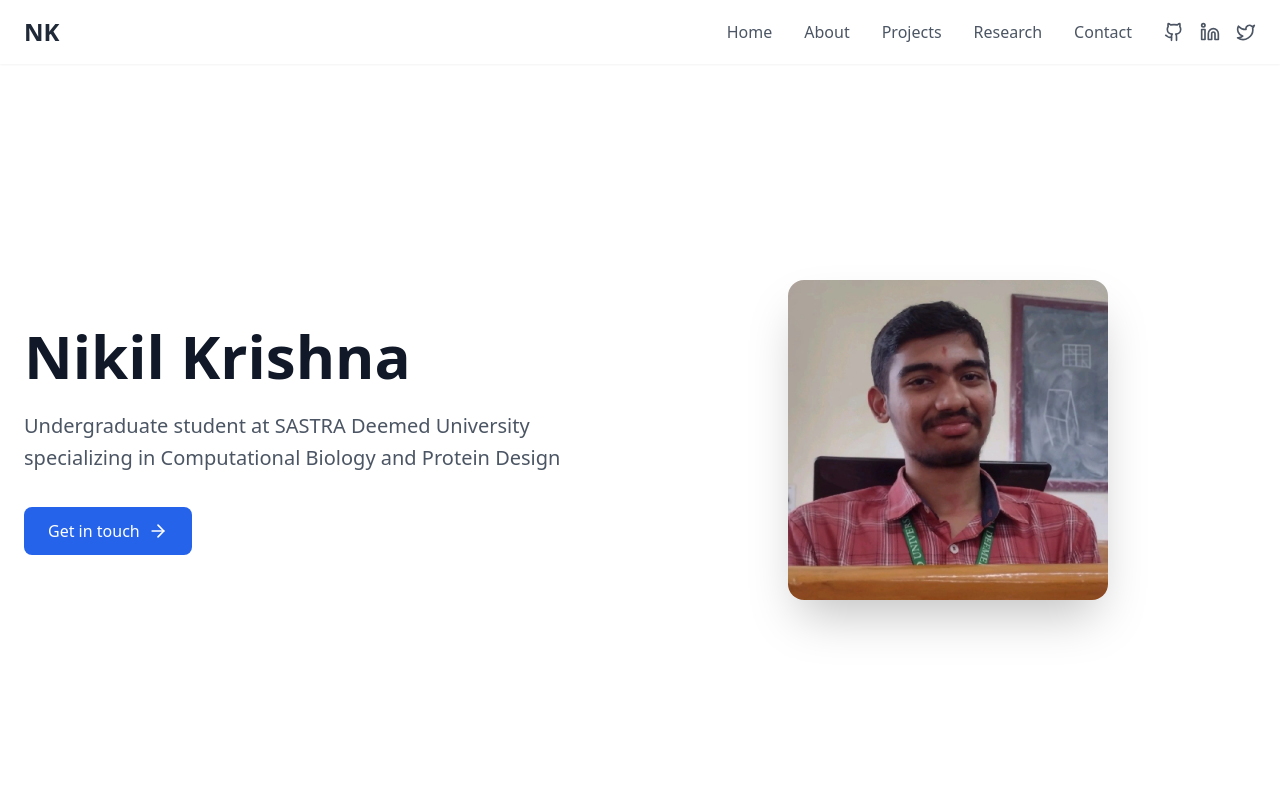
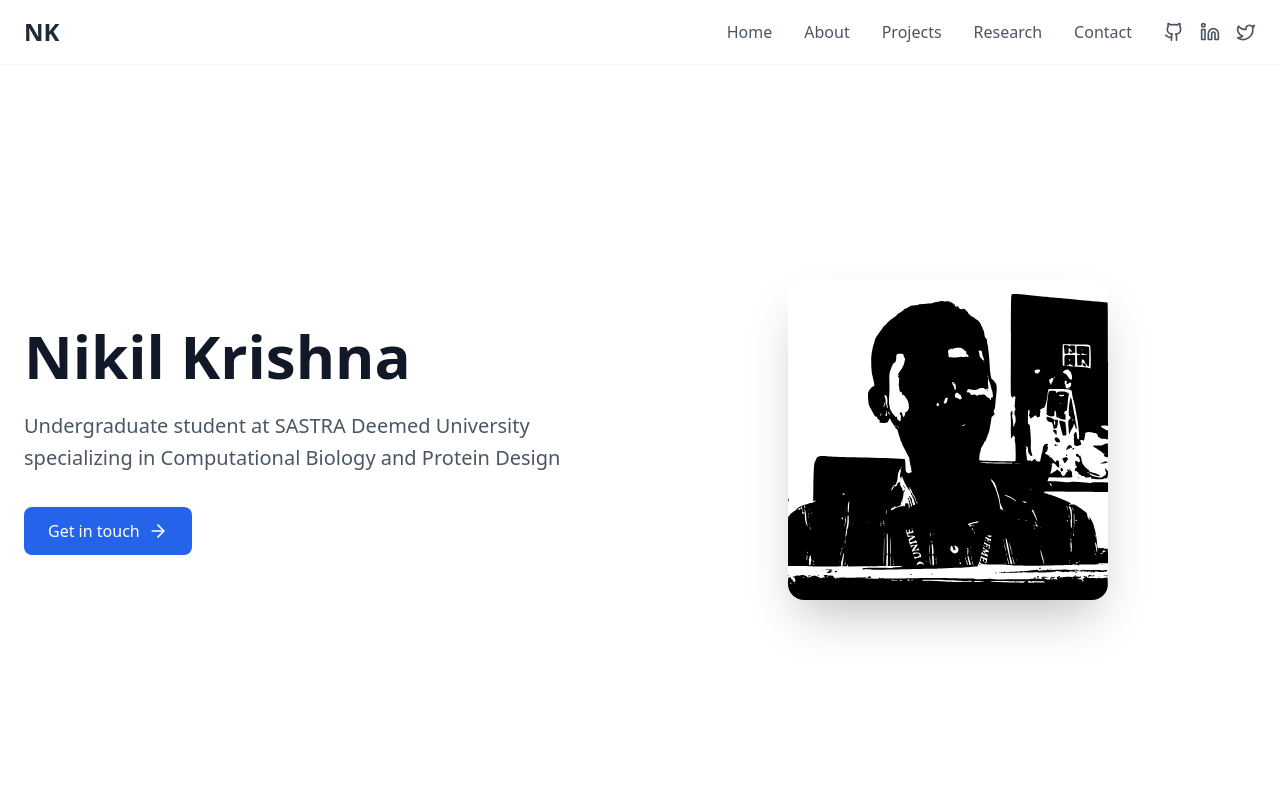
Before and after one commit to greenrace666/website, a React (Vite) app: page / in a window 1280 px wide. Shown: the top 800 px of the page. Built offline with nearby package versions, Linux system fonts and the light colour scheme.

Commit message:
Update Hero.tsx

```diff
--- a/src/components/Hero.tsx
+++ b/src/components/Hero.tsx
@@ -23,7 +23,7 @@ const Hero = () => {
           </div>
           <div className="md:w-1/2 flex justify-center">
             <img
-              src="./nikil.jpeg"
+              src="./nikil.svg"
               alt="Nikil Krishna"
               className="rounded-2xl shadow-2xl w-80 h-80 object-cover"
             />
```
